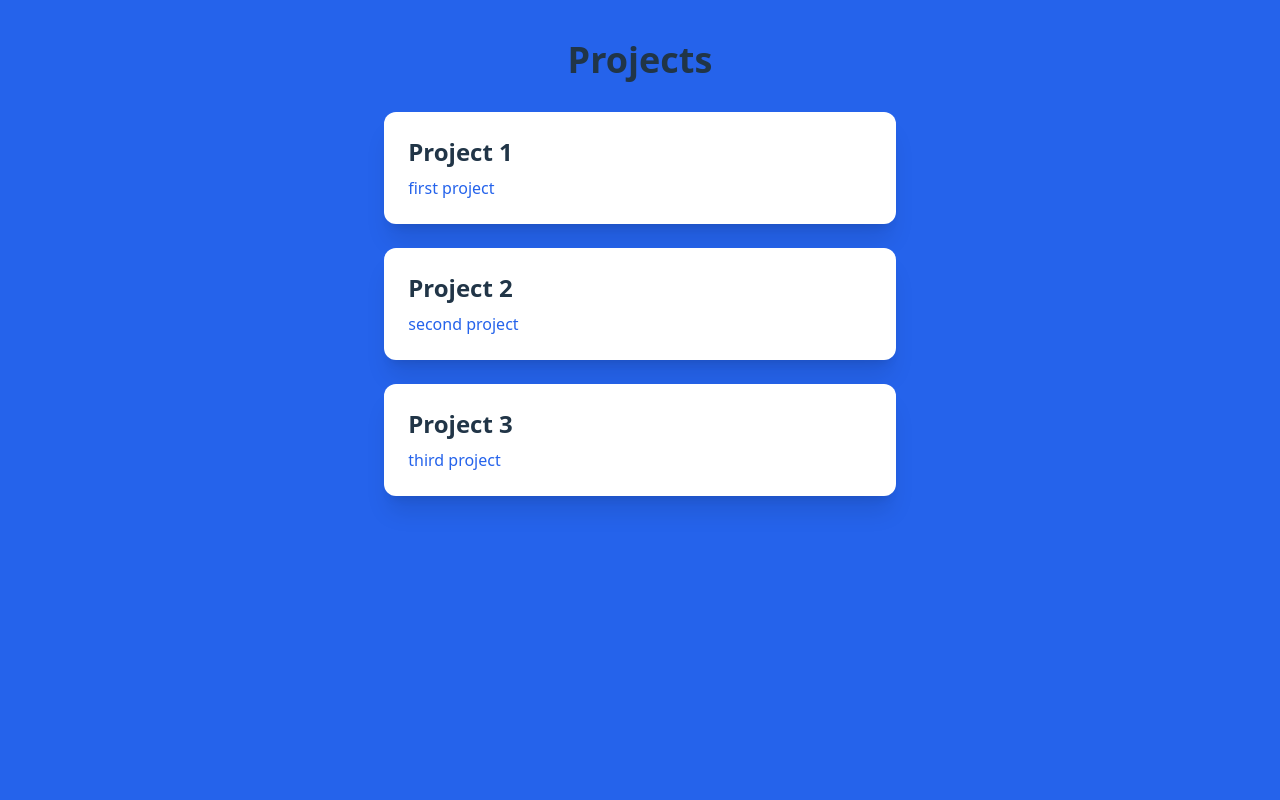
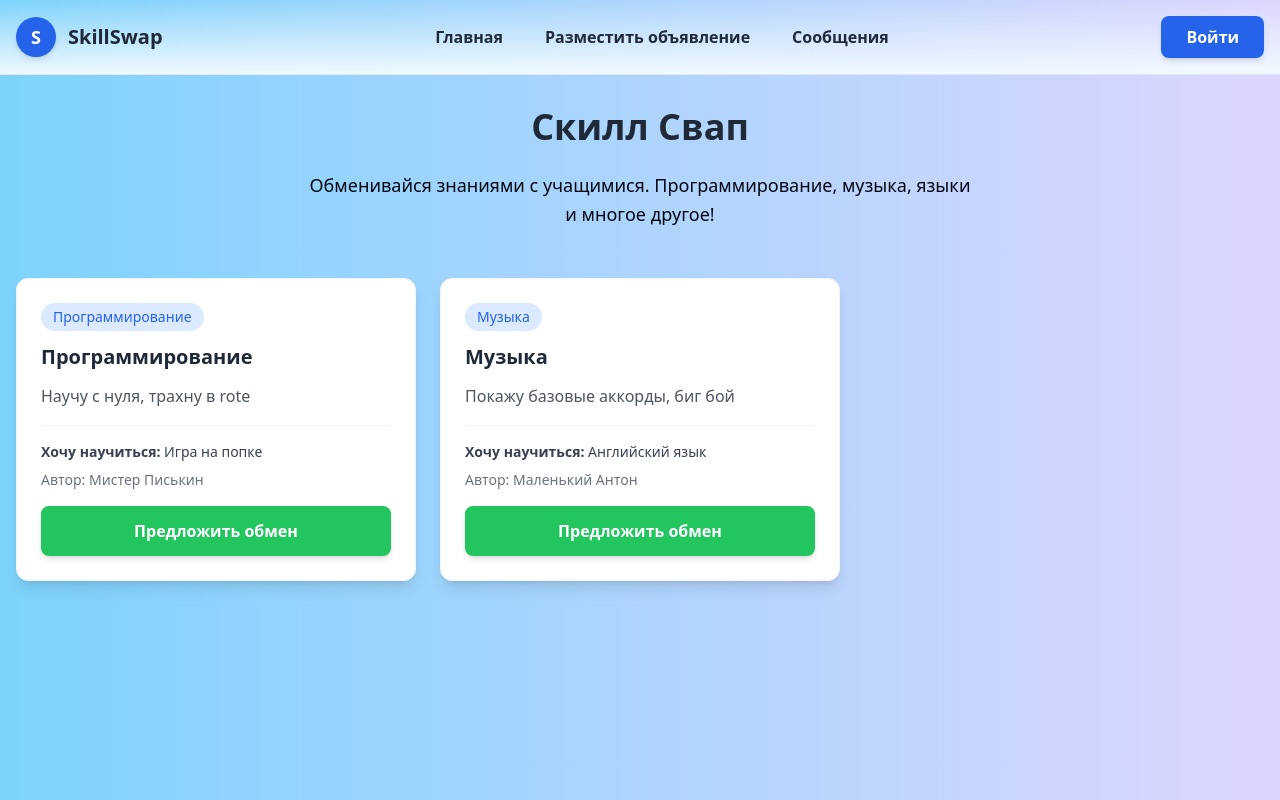
Before and after one commit to xxaqurm/smart_queue, a React (Vite) app: page / in a window 1280 px wide. Built offline with nearby package versions, Linux system fonts and the light colour scheme.

Commit message:
Переработана главная страница

```diff
--- a/index.html
+++ b/index.html
@@ -4,7 +4,7 @@
     <meta charset="UTF-8" />
     <link rel="icon" type="image/svg+xml" href="/vite.svg" />
     <meta name="viewport" content="width=device-width, initial-scale=1.0" />
-    <title>my-website</title>
+    <title>knowlegexchange</title>
   </head>
   <body>
     <div id="root"></div>
--- a/src/App.jsx
+++ b/src/App.jsx
@@ -1,21 +1,23 @@
-import Card from "./components/Card";
-
-const items = [
-  { title: "Project 1", text: "first project" },
-  { title: "Project 2", text: "second project" },
-  { title: "Project 3", text: "third project" },
-];
+import Header from './components/Header';
+import SkillGrid from './components/SkillGrid';
 
 export default function App() {
   return (
-    <div className="min-h-screen w-full flex flex-col items-center p-10 gap-8 bg-blue-600">
-      <h1 className="text-4xl font-bold">Projects</h1>
+    <div className="min-h-screen bg-gradient-to-r from-sky-300 to-violet-200">
+      <Header />
+      <main className="container mx-auto px-4 py-8">
+        {/* Заголовок с контрастом */}
+        <h1 className="text-4xl font-bold text-center mb-6 text-gray-800">
+          Скилл Свап
+        </h1>
 
-      <div className="flex flex-wrap gap-6 justify-center max-w-6xl">
-        {items.map((item, index) => (
-          <Card key={index} title={item.title} text={item.text} />
-        ))}
-      </div>
+        {/* Описание */}
+        <p className="text-center text-gray-950 mb-12 max-w-2xl mx-auto text-lg leading-relaxed">
+          Обменивайся знаниями с учащимися. Программирование, музыка, языки и многое другое!
+        </p>
+
+        <SkillGrid />
+      </main>
     </div>
   );
 }
--- /dev/null
+++ b/src/components/Header.jsx
@@ -0,0 +1,33 @@
+export default function Header() {
+  return (
+    <header className="bg-gradient-to-t from-sky-50 to-white-950 shadow-sb border-b">
+      <div className="container mx-auto px-4 py-4 flex justify-between items-center">
+        {/* Логотип */}
+        <div className="flex items-center gap-3">
+          <div className="w-10 h-10 bg-blue-600 rounded-full flex items-center justify-center shadow-md">
+            <span className="text-white font-bold text-lg">S</span>
+          </div>
+          <span className="text-xl font-bold text-gray-800">SkillSwap</span>
+        </div>
+
+        {/* Навигация с закрашиванием */}
+        <nav className="flex gap-2">
+          <button className="font-semibold text-gray-800 hover:bg-purple-50 hover:text-blue-600 transition-colors px-4 py-2 rounded-lg">
+            Главная
+          </button>
+          <button className="font-semibold text-gray-800 hover:bg-purple-50 hover:text-blue-600 transition-colors px-4 py-2 rounded-lg">
+            Разместить объявление
+          </button>
+          <button className="font-semibold text-gray-800 hover:bg-purple-50 hover:text-blue-600 transition-colors px-4 py-2 rounded-lg">
+            Сообщения
+          </button>
+        </nav>
+
+        {/* Кнопка входа */}
+        <button className="bg-blue-600 text-white px-6 py-2 rounded-lg hover:bg-blue-700 transition-colors font-semibold shadow-md hover:shadow-lg">
+          Войти
+        </button>
+      </div>
+    </header>
+  );
+}
--- /dev/null
+++ b/src/components/SkillGrid.jsx
@@ -0,0 +1,55 @@
+export default function SkillGrid() {
+  const skills = [
+    {
+      id: 1,
+      title: "Программирование",
+      description: "Научу с нуля, трахну в rote",
+      category: "Программирование",
+      author: "Мистер Писькин",
+      wantsToLearn: "Игра на попке"
+    },
+    {
+      id: 2,
+      title: "Музыка",
+      description: "Покажу базовые аккорды, биг бой",
+      category: "Музыка",
+      author: "Маленький Антон",
+      wantsToLearn: "Английский язык"
+    }
+  ];
+
+  return (
+    <div className="grid grid-cols-1 md:grid-cols-2 lg:grid-cols-3 gap-6">
+      {skills.map(skill => (
+        <div
+          key={skill.id}
+          className="bg-white rounded-xl shadow-lg p-6 border border-gray-100
+                     transition-all duration-300 hover:scale-105 hover:shadow-xl
+                     cursor-pointer"
+        >
+          <span className="inline-block bg-blue-100 text-blue-600 text-sm px-3 py-1 rounded-full mb-3 font-medium">
+            {skill.category}
+          </span>
+
+          <h3 className="text-xl font-bold text-gray-800 mb-3">{skill.title}</h3>
+          <p className="text-gray-600 mb-4 leading-relaxed">{skill.description}</p>
+
+          <div className="border-t border-gray-100 pt-4">
+            <p className="text-sm text-gray-700 mb-2">
+              <strong>Хочу научиться:</strong> {skill.wantsToLearn}
+            </p>
+            <p className="text-sm text-gray-500">
+              Автор: {skill.author}
+            </p>
+          </div>
+
+          <button className="w-full mt-4 bg-green-500 text-white py-3 rounded-lg
+                           hover:bg-green-600 transition-colors font-semibold
+                           shadow-md hover:shadow-md">
+            Предложить обмен
+          </button>
+        </div>
+      ))}
+    </div>
+  );
+}
--- a/src/components/card.jsx
+++ /dev/null
@@ -1,8 +0,0 @@
-export default function Card({ title, text }) {
-  return (
-    <div className="bg-white shadow-xl rounded-xl p-6 w-full hover:scale-105 transition-transform cursor-pointer">
-      <h3 className="text-2xl font-semibold mb-2">{title}</h3>
-      <p className="text-blue-600">{text}</p>
-    </div>
-  );
-}
```
